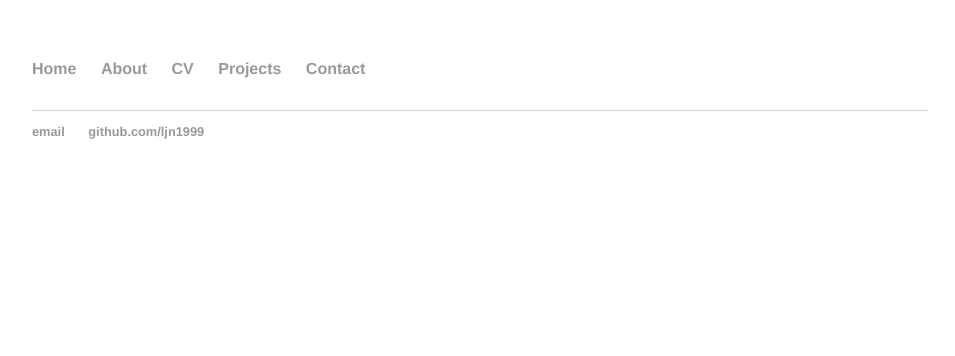
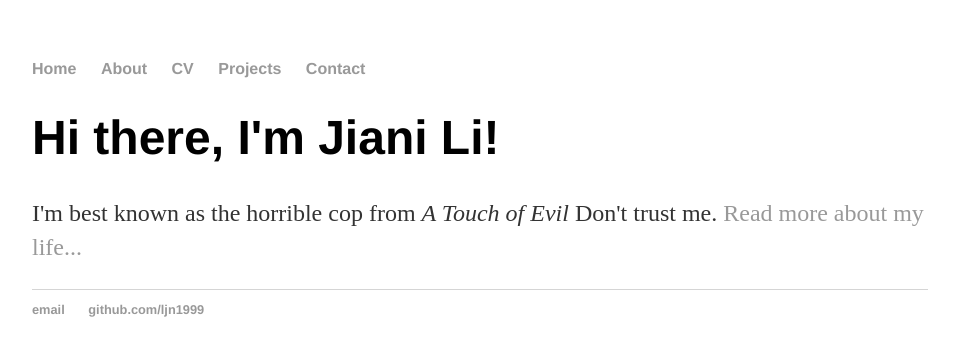
Before and after one commit to ljn1999/ljn1999.github.io, a Jekyll site: the page built from about/index.html, in a window 1280 px wide. Shown: the top 356 px of the page, without its empty margins (160-1115 px from the left). Built offline with Jekyll 4.4.1, drawn with Linux system fonts in a browser that asks for light colours.

Commit message:
Update index.html

```diff
--- a/about/index.html
+++ b/about/index.html
@@ -1,9 +1,9 @@
 ---
 layout: default
+title: About Jiani Li
 ---
-<h1>{{ page.title }}</h1>
-<p class="meta">{{ page.date | date_to_string }}</p>
 
-<div class="about">
-  {{ content }}
-</div>
+<div class="blurb">
+	<h1>Hi there, I'm Jiani Li!</h1>
+	<p>I'm best known as the horrible cop from <em>A Touch of Evil</em> Don't trust me. <a href="/about">Read more about my life...</a></p>
+</div><!-- /.blurb -->
```
